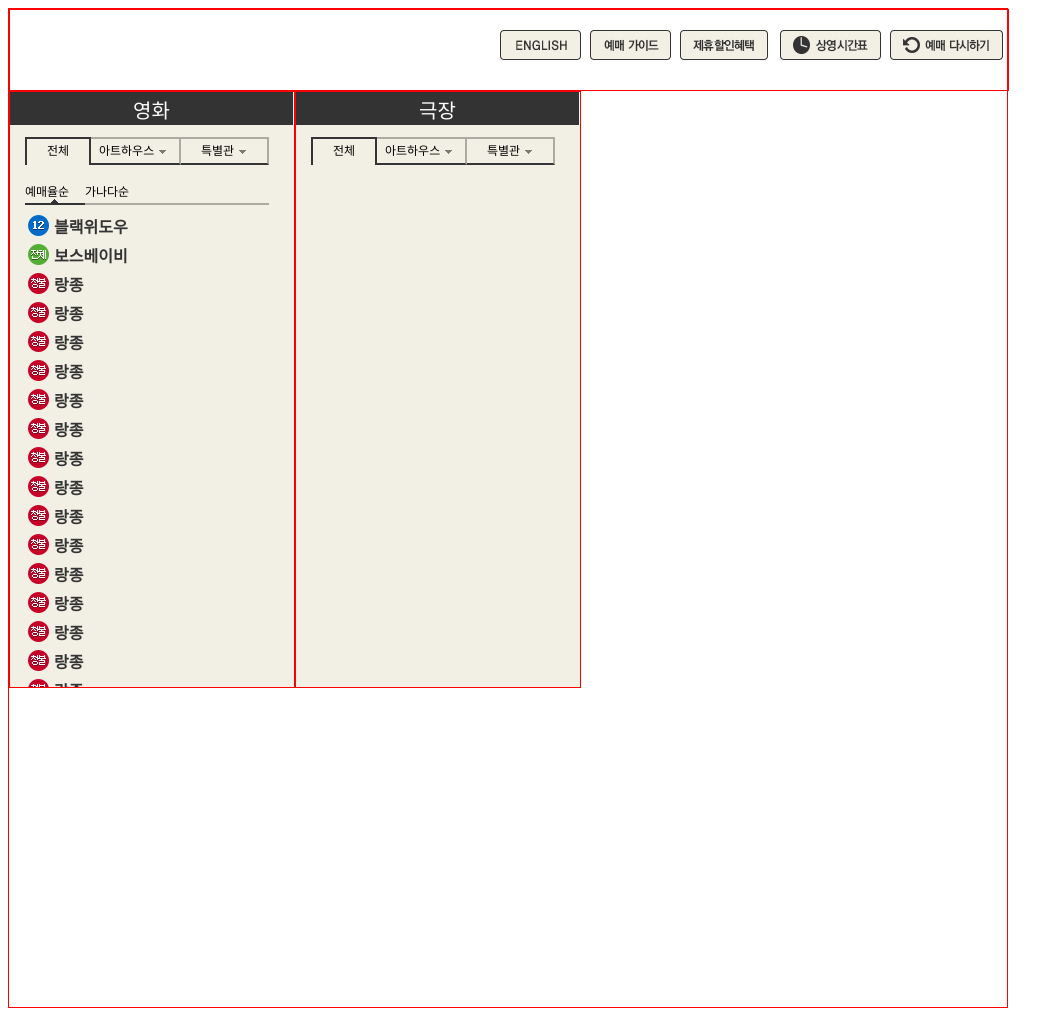
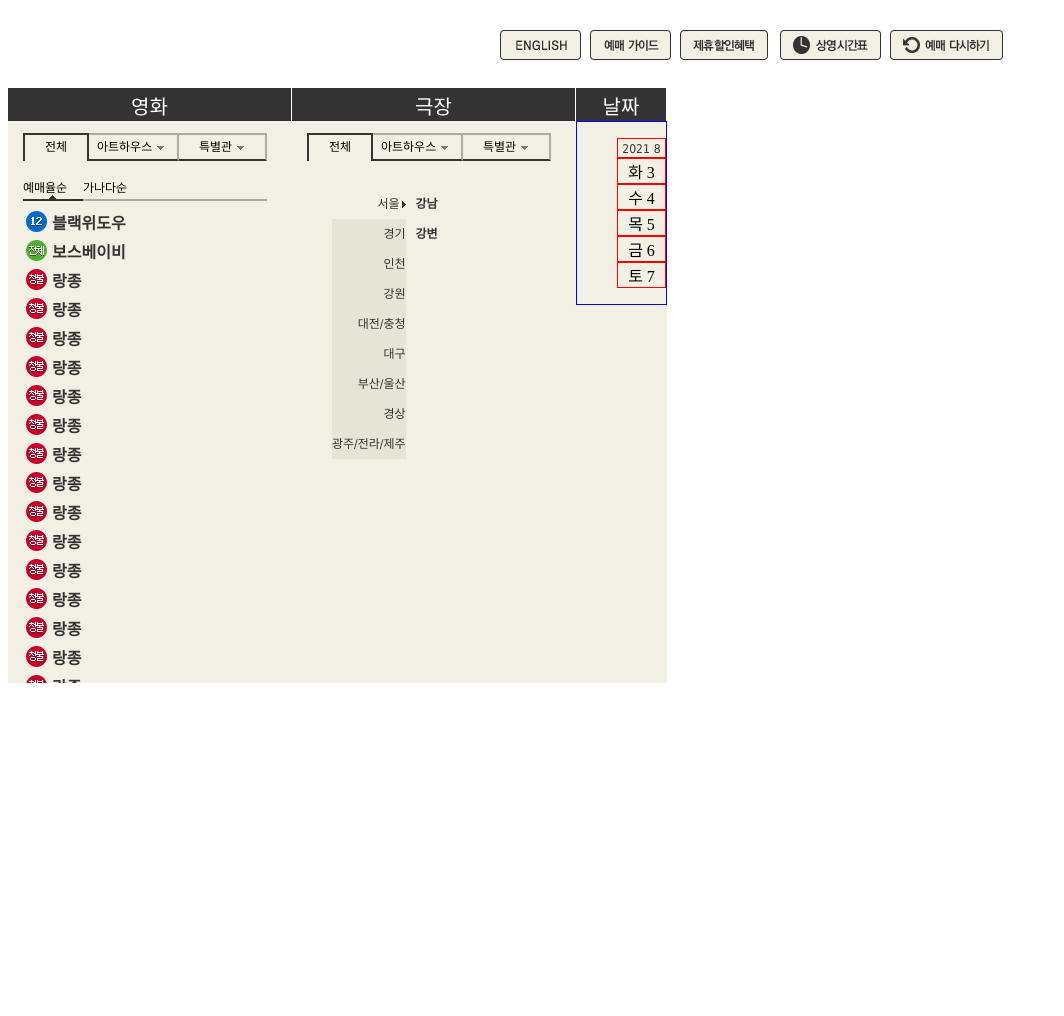
Before and after one commit to juyeon1304/project_cgv, a PHP site: page /contents/ticket/ticket_Iframe.html in a window 1280 px wide. Shown: the whole page, without its empty margins (0-1064 px from the left). Run offline with PHP 8.4, Linux system fonts and the light colour scheme.

Commit message:
티켓예매 추가수정

```diff
--- a/contents/ticket/css/ticket_iframe.css
+++ b/contents/ticket/css/ticket_iframe.css
@@ -2,13 +2,13 @@
 #main_container{
     width : 1000px;
     height: 1000px;
-    border : 1px solid red;
+
     box-sizing: border-box;
 }
 #btn_line{
     width: 100%;
     height: 80px;
-    border : 1px solid red;
+
 
 }
 
@@ -75,7 +75,16 @@
     background-color: #F2F0E4;
     height: 595px;
     float: left;
-    border : 1px solid red;
+
+
+}
+.step_date {
+    position: relative;
+    width: 91px;
+    background-color: #F2F0E4;
+    height: 595px;
+    float: left;
+
 
 }
 #sec_movie {
@@ -250,3 +259,90 @@ p.move_sort {
 
     /* border : 1px solid red; */
 }
+
+#sec_theater{
+    width: 284px;
+
+
+    position: relative;
+}
+
+.theater_ul {
+    float: left;
+
+
+}
+
+
+#theater_area > ul > li {
+    color: #333;
+    font-family: 'Tahoma','돋움',dotum,Nanum Gothic,sans-serif;
+    font-size: 12px;
+    font-weight: normal;
+    background-color: #e6e4d6;
+    list-style: none;
+    line-height: 30px;
+}
+#theater_name > ul > li {
+    color: #333;
+    font-family: 'Tahoma','돋움',dotum,Nanum Gothic,sans-serif;
+    font-size: 12px;
+    font-weight: normal;
+    font-weight: 1000;
+    list-style: none;
+    line-height: 30px;
+}
+#theater_area{
+    text-align: right;
+}
+#theater_name > ul{
+
+    padding : 0 0 0 10px;
+    text-align: left;
+
+}
+#theater_select{
+    background-color: #F2F0E4 !important;
+}
+#theater_select:after{
+    content: url("../image/row_arrow.png");
+    padding-left: 2px;
+
+}
+
+#date_head {
+    background-color: #333;
+    color : white;
+    text-align: center;
+    height: 33px;
+    box-sizing: border-box;
+    padding-top: 3px;
+    font-size: 20px;
+    border-right: 1px solid white;
+}
+#date_month{
+    border : 1px solid blue;
+    position: relative;
+    box-sizing: border-box;
+
+}
+
+.month_li, .date_li {
+    list-style: none;
+    margin : 0;
+    padding : 0;
+    border : 1px solid red;
+    text-align: center;
+
+
+}
+
+.month_li > span {
+    display: inline-block;
+    color: #333;
+    font-family: 'Tahoma','돋움',dotum,Nanum Gothic,sans-serif;
+    font-size: 12px;
+    font-weight: normal;
+
+
+}
--- a/contents/ticket/ticket_Iframe.html
+++ b/contents/ticket/ticket_Iframe.html
@@ -175,11 +175,11 @@
         </div>
 
         <div class="step">
-            <div id="sec_movie">
+            <div id="sec_theater">
                 <div id="theater_head" class="sec_head">
                     극장
                 </div>
-                <div id="mov_body" class="sec_body">
+                <div id="theather_body" class="sec_body">
                     <div id="mov_title">
                         <span class="side_bar"></span>
                         <p class="btn1 btn">전체</p>
@@ -191,13 +191,75 @@
                         </p>
                     </div>
 
+                </div>
+                <div id="theather_content">
+                    <div id="theater_area" class="theater_ul">
+                        <ul>
+                            <li id="theater_select">서울</li>
+                            <li>경기</li>
+                            <li>인천</li>
+                            <li>강원</li>
+                            <li>대전/충청</li>
+                            <li>대구</li>
+                            <li>부산/울산</li>
+                            <li>경상</li>
+                            <li>광주/전라/제주</li>
+                        </ul>
+                    </div>
+                    <div id="theater_name"  class="theater_ul">
+                        <ul>
+                            <li>강남</li>
+                            <li>강변</li>
+
+                        </ul>
+                    </div>
+
+                </div>
             </div>
+
         </div>
+        <div class="step_date">
+            <div id="sec_date">
+                <div id="date_head">
+                    날짜
+                </div>
+                <div id="date_content">
+                    <div id="date_month">
+                        <ul>
+                            <li class="month_li">
+                                <span class="year">2021</span>
+                                <span class="month">8</span>
+                            </li>
+                            <li class="date_li">
+                                <span class="dayWeek">화</span>
+                                <span class="day">3</span>
+                            </li>
+                            <li class="date_li">
+                                <span class="dayWeek">수</span>
+                                <span class="day">4</span>
+                            </li>
+                            <li class="date_li">
+                                <span class="dayWeek">목</span>
+                                <span class="day">5</span>
+                            </li>
+                            <li class="date_li">
+                                <span class="dayWeek">금</span>
+                                <span class="day">6</span>
+                            </li>
+                            <li class="date_li">
+                                <span class="dayWeek">토</span>
+                                <span class="day">7</span>
+                            </li>
+
+                        </ul>
+                    </div>
 
 
+                </div>
+            </div>
 
-
-
+        </div>
+    <!-- 메인컨테이너 끝 -->
     </div>
 
 
```
Also changed, not shown: contents/ticket/image/row_arrow.png (added).
